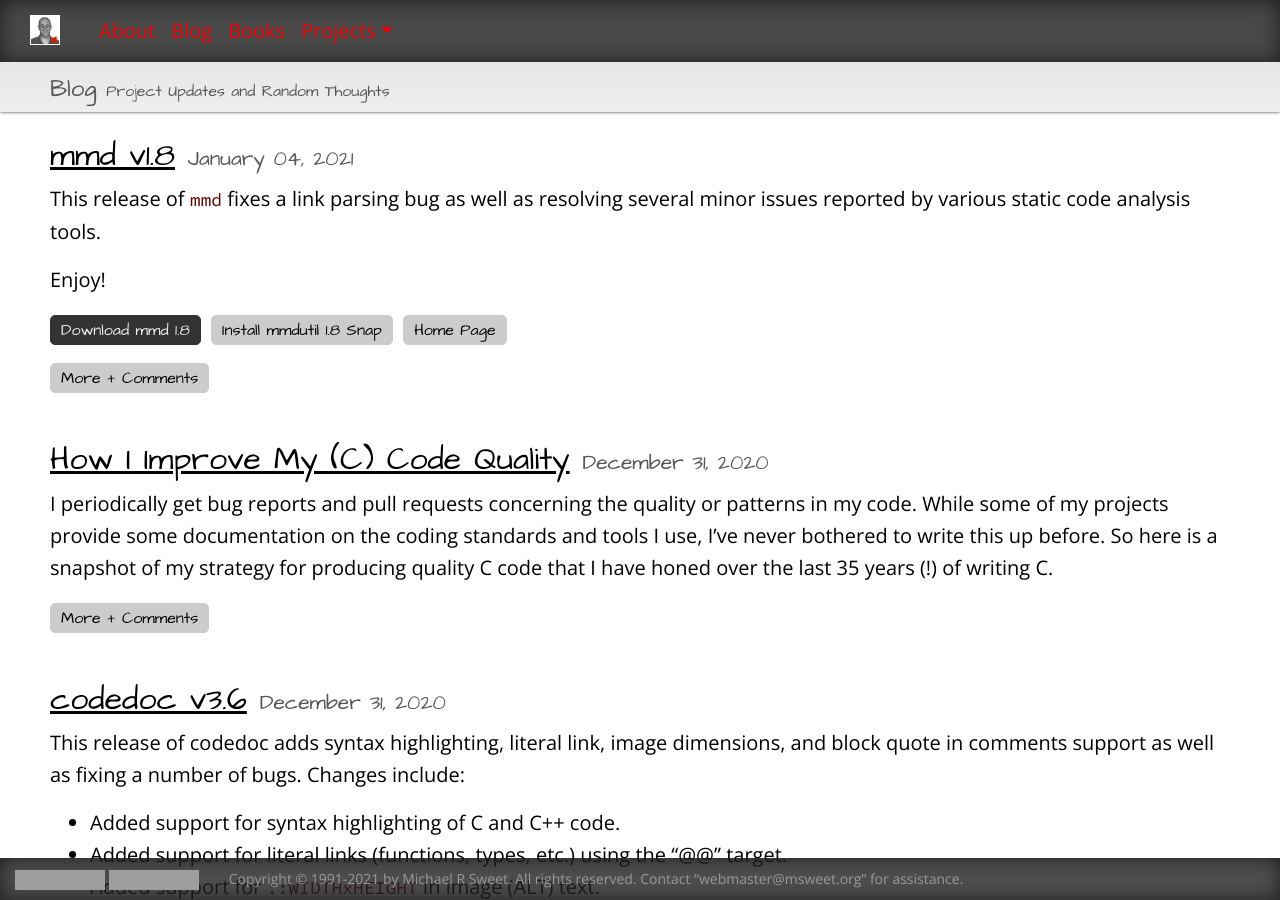
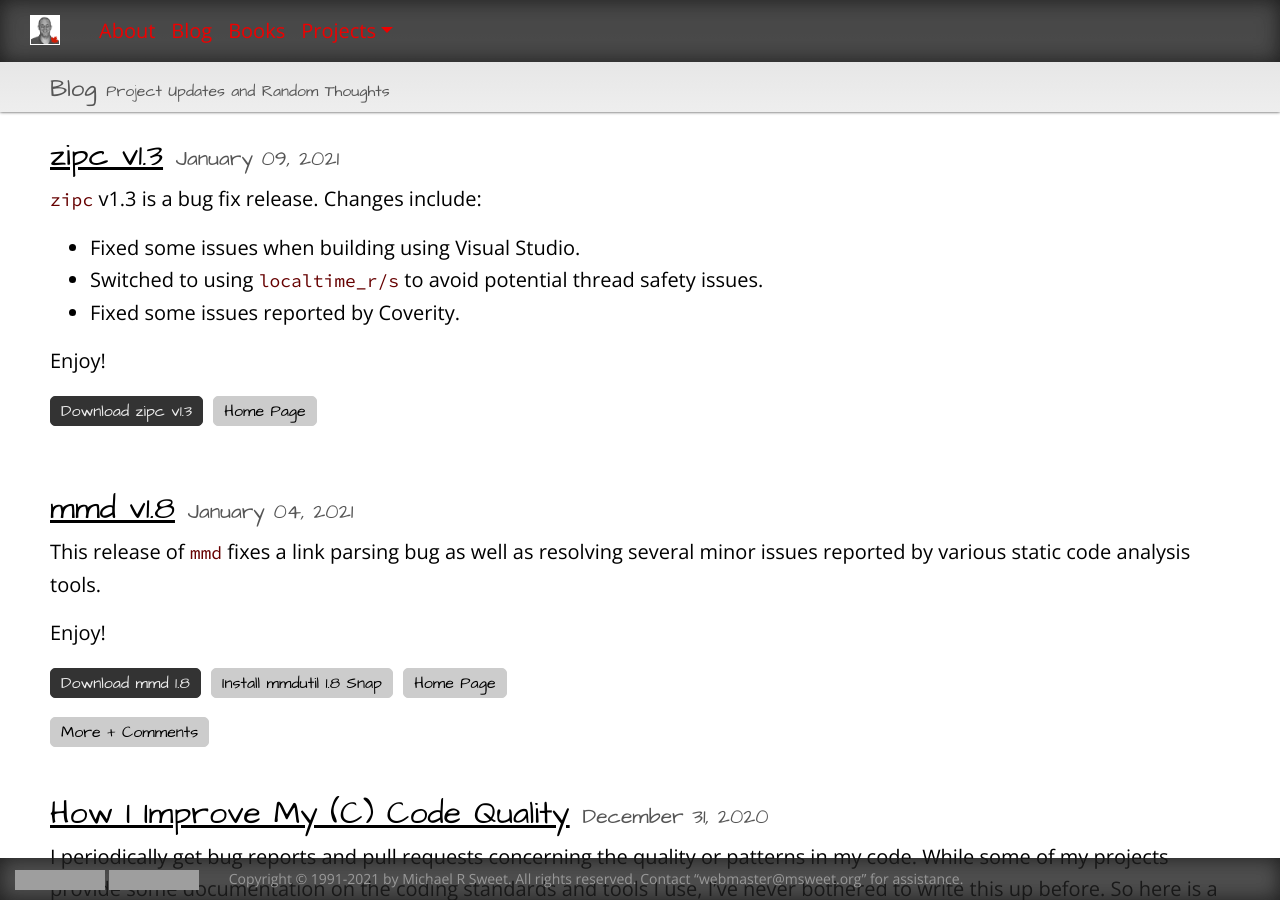
Before and after one commit to michaelrsweet/michaelrsweet.github.com, a Jekyll site: the page built from blog.html, in a window 1280 px wide and 900 px high. Built offline with Jekyll 4.4.1, drawn with Linux system fonts in a browser that asks for light colours; grey boxes are pictures that could not be loaded.

Commit message:
zipc v1.3.

```diff
--- /dev/null
+++ b/_posts/2021-01-09-zipc-1.3.md
@@ -0,0 +1,18 @@
+---
+title: zipc v1.3
+category: zipc
+layout: post
+permalink: /blog/:year-:month-:day-:title.html
+excerpt_separator: <!--more-->
+---
+
+`zipc` v1.3 is a bug fix release. Changes include:
+
+- Fixed some issues when building using Visual Studio.
+- Switched to using `localtime_r/s` to avoid potential thread safety issues.
+- Fixed some issues reported by Coverity.
+
+Enjoy!
+
+<a class="btn btn-primary" href="https://github.com/michaelrsweet/zipc/releases/tag/v1.3">Download zipc v1.3</a>
+<a class="btn btn-default" href="/zipc/index.html">Home Page</a>
```
Also changed, not shown: zipc/index.md (+8 -1 lines).
